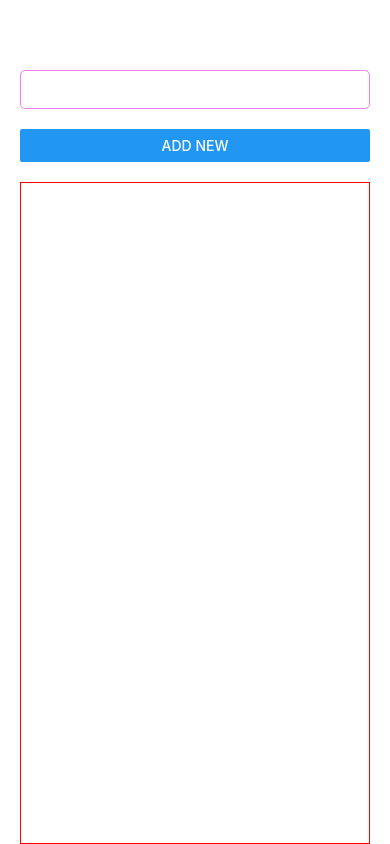
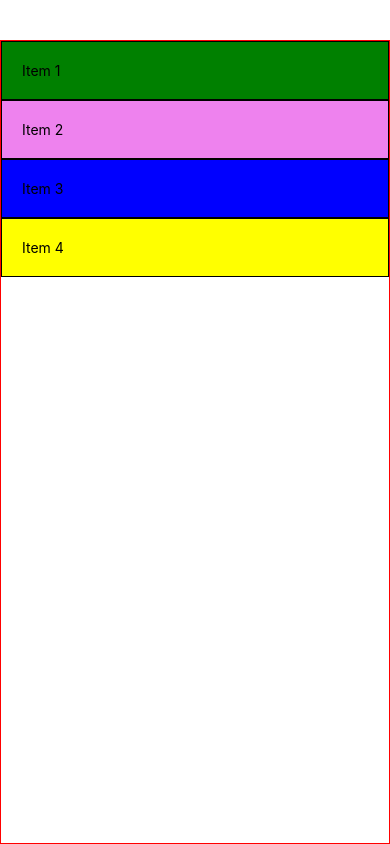
Before and after one commit to TranDanHuy/LtRn, a React Native app in the folder 01-react-native-ultimate-starter-master/: screen / in a window 390 px wide. Built offline with nearby package versions, Linux system fonts and the light colour scheme.

Commit message:
video 08

```diff
--- a/01-react-native-ultimate-starter-master/App.tsx
+++ b/01-react-native-ultimate-starter-master/App.tsx
@@ -10,6 +10,7 @@ import {
 } from "react-native";
 import InputTodo from "./components/todo/input.todo";
 import ListTodo from "./components/todo/list.todo";
+import FlexBox from "./components/todo/flexbox";
 
 export default function App() {
   const [todoList, setTodoList] = useState<ITodo[]>([]);
@@ -30,14 +31,17 @@ export default function App() {
   }
 
   return (
-    <View style={styles.container}>
-      <InputTodo addTodo={addTodo}/>
-      <ListTodo
-      todoList={todoList}
-      deleteTodo={deleteTodo}
-      />
 
-    </View>
+    <FlexBox/>
+
+    //<View style={styles.container}>
+      //<InputTodo addTodo={addTodo}/>
+      //<ListTodo
+      //todoList={todoList}
+      //deleteTodo={deleteTodo}
+      ///>
+
+    //</View>
   );
 }
 
--- /dev/null
+++ b/01-react-native-ultimate-starter-master/components/todo/flexbox.tsx
@@ -0,0 +1,56 @@
+import { StyleSheet, Text, View } from "react-native"
+
+const styles =  StyleSheet.create({
+    container: {
+        flex: 1,
+        marginTop: 40,
+        borderWidth: 1,
+        borderColor: "red",
+        //flexDirection: "row",
+        //justifyContent: "center",
+
+
+    },
+    item1: {
+        padding: 20,
+        borderWidth: 1,
+        backgroundColor: "green",
+
+    },
+    item2: {
+        padding: 20,
+        borderWidth: 1,
+        backgroundColor: "violet",
+
+    },
+    item3: {
+        padding: 20,
+        borderWidth: 1,
+        backgroundColor: "blue",
+    },
+    item4: {
+        padding: 20,
+        borderWidth: 1,
+       backgroundColor: "yellow",
+
+    }
+})
+const FlexBox = () => {
+    return (
+        <View style={styles.container}>
+            <View style={styles.item1}>
+                <Text>Item 1</Text>
+            </View>
+            <View style={styles.item2}>
+                <Text>Item 2</Text>
+            </View>
+            <View style={styles.item3}>
+                <Text>Item 3</Text>
+            </View>
+            <View style={styles.item4}>
+                <Text>Item 4</Text>
+            </View>
+        </View>
+    )
+}
+export default FlexBox;
--- a/01-react-native-ultimate-starter-master/components/todo/input.todo.tsx
+++ b/01-react-native-ultimate-starter-master/components/todo/input.todo.tsx
@@ -1,6 +1,15 @@
 import { useState } from "react";
-import { Alert, Button, Keyboard, StyleSheet, TextInput, TouchableWithoutFeedback, View } from "react-native";
+import {
+  Alert,
+  Button,
+  Keyboard,
+  StyleSheet,
+  TextInput,
+  TouchableWithoutFeedback,
+  View,
+} from "react-native";
 
+import MineButton from "../button/mine.button";
 const styles = StyleSheet.create({
   todoInput: {
     borderColor: "violet",
@@ -19,16 +28,14 @@ const InputTodo = (props: IProps) => {
   const [name, setName] = useState<string>("");
   const handleAddNewTodo = () => {
     if (!name) {
-      Alert.alert("Thông tin k hợp lệ", "Tiêu đề k được trống",
-        [
-      //{
-       // text: 'Cancel',
-       // onPress: () => console.log('Cancel Pressed'),
-       // style: 'cancel',
-      //},
-      {text: 'OK hahaa', onPress: () => console.log('OK Pressed')},
-    ]
-      );
+      Alert.alert("Thông tin k hợp lệ", "Tiêu đề k được trống", [
+        //{
+        // text: 'Cancel',
+        // onPress: () => console.log('Cancel Pressed'),
+        // style: 'cancel',
+        //},
+        { text: "OK hahaa", onPress: () => console.log("OK Pressed") },
+      ]);
       return;
     }
     addTodo(name);
@@ -36,8 +43,7 @@ const InputTodo = (props: IProps) => {
   };
   return (
     <>
-     <TouchableWithoutFeedback onPress={() => Keyboard.dismiss()}>
-       <View>
+      <View style={{ marginBottom: 20 }}>
         <TextInput
           onChangeText={(value) => setName(value)}
           value={name}
@@ -48,9 +54,9 @@ const InputTodo = (props: IProps) => {
           //multiline
           style={styles.todoInput}
         />
-        <Button title="ADD NEW" onPress={handleAddNewTodo} />
+
+        <MineButton title="add New" onPress={handleAddNewTodo} />
       </View>
-     </TouchableWithoutFeedback>
     </>
   );
 };
```
Also changed, not shown: 01-react-native-ultimate-starter-master/components/button/mine.button.tsx (added, +38 -0 lines).
